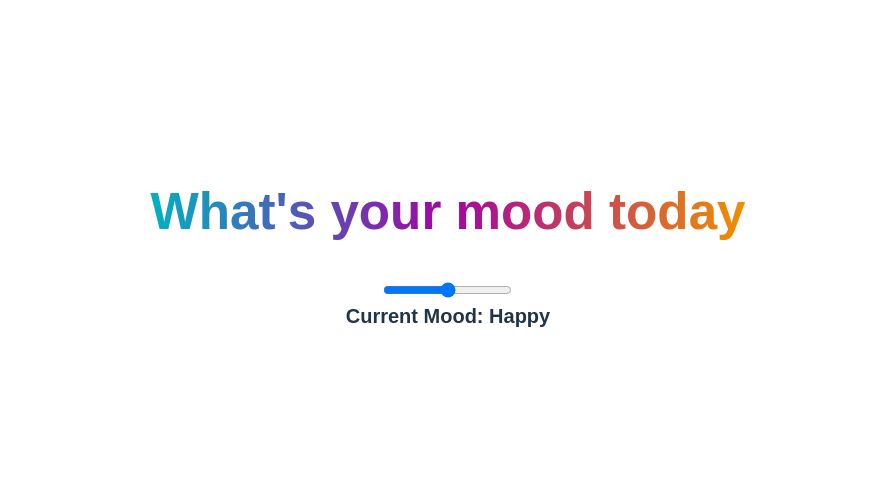
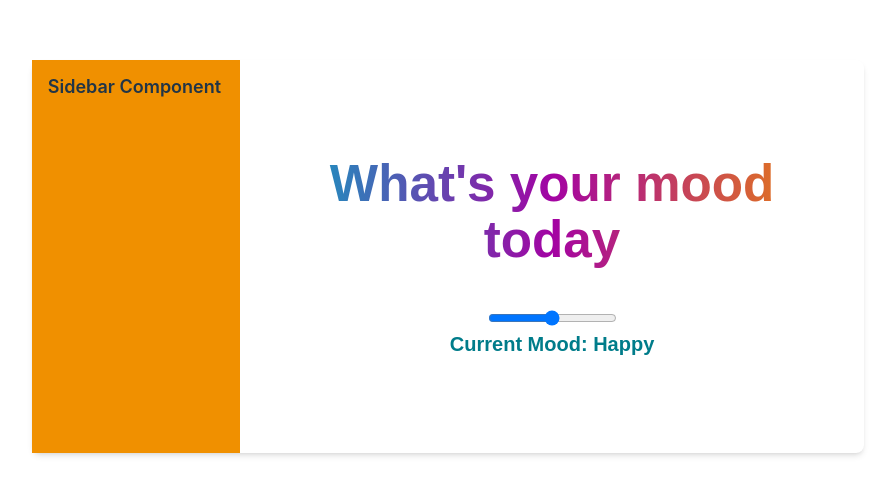
Before and after one commit to Whis99/Moody, a React (Vite) app: page /moodtrack in a window 1280 px wide. Shown: the part 144-638 px from the top of the page, without its empty margins (192-1086 px from the left). Built offline with nearby package versions, Linux system fonts and the light colour scheme.

Commit message:
mood card and sideBar

```diff
--- a/src/components/MoodCard.jsx
+++ b/src/components/MoodCard.jsx
@@ -1 +1,30 @@
 import React from "react";
+import MoodSlider from "./MoodSlider";
+import Sidebar from "./SideBar";
+
+const MoodCard = () => {
+
+    const handleMoodChange = (newMood) => {
+        console.log(`Selected Mood: ${newMood}`);
+    }
+
+    return (
+        <main className="bg-white shadow-md rounded-lg">
+            <div className="flex">
+                <div className="w-1/4">
+                    <Sidebar />
+                </div>
+
+                {/* MoodSlider */}
+                <div className="w-3/4 p-4 py-24">
+                    <h1 className="text-transparent bg-clip-text bg-gradient-to-r from-cyan via-purple to-orange font-quicksand font-bold pb-10">
+                            What's your mood today
+                    </h1>
+                    <MoodSlider onMoodChange={handleMoodChange} />
+                </div>
+            </div>
+        </main>
+    );
+  };
+
+  export default MoodCard;
--- a/src/components/MoodSlider.jsx
+++ b/src/components/MoodSlider.jsx
@@ -29,7 +29,7 @@ const MoodSlider = ({ onMoodChange }) => {
         step={25}
         onChange={handleSliderChange}
       />
-      <p className="font-quicksand font-bold text-xl">Current Mood: {currentMood}</p>
+      <p className="font-quicksand font-bold text-xl text-dark-blue">Current Mood: {currentMood}</p>
     </div>
 
 
--- a/src/components/SideBar.jsx
+++ b/src/components/SideBar.jsx
@@ -0,0 +1,13 @@
+import React from 'react';
+
+const Sidebar = () => {
+
+  return (
+    <div className="flex bg-orange p-4 h-full">
+      <h2 className="text-lg font-semibold mb-4">Sidebar Component</h2>
+      {/* Additional content */}
+    </div>
+  );
+};
+
+export default Sidebar;
--- a/src/pages/MoodTrack.jsx
+++ b/src/pages/MoodTrack.jsx
@@ -1,5 +1,6 @@
 import React from "react";
 import MoodSlider from "../components/MoodSlider";
+import MoodCard from "../components/MoodCard";
 
 const MoodTrack = () =>{
 
@@ -10,12 +11,7 @@ const MoodTrack = () =>{
     return(
         <main>
             <section>
-                <h1 className="text-transparent bg-clip-text bg-gradient-to-r from-cyan via-purple to-orange font-quicksand font-bold pb-10">
-                    What's your mood today
-                </h1>
-            </section>
-            <section>
-                <MoodSlider onMoodChange={handleMoodChange} />
+                <MoodCard />
             </section>
         </main>
     )
--- a/tailwind.config.js
+++ b/tailwind.config.js
@@ -18,6 +18,8 @@ export default {
         quicksand: ['Quicksand', 'sans-serif'],
       },
       colors: {
+        'white': "#ffffff",
+        "white-smoke": "#f8f8f8",
         'red': "#bd0000",
         "cyan": "#00b1c4",
         "light-blue": "#0083c4",
```
